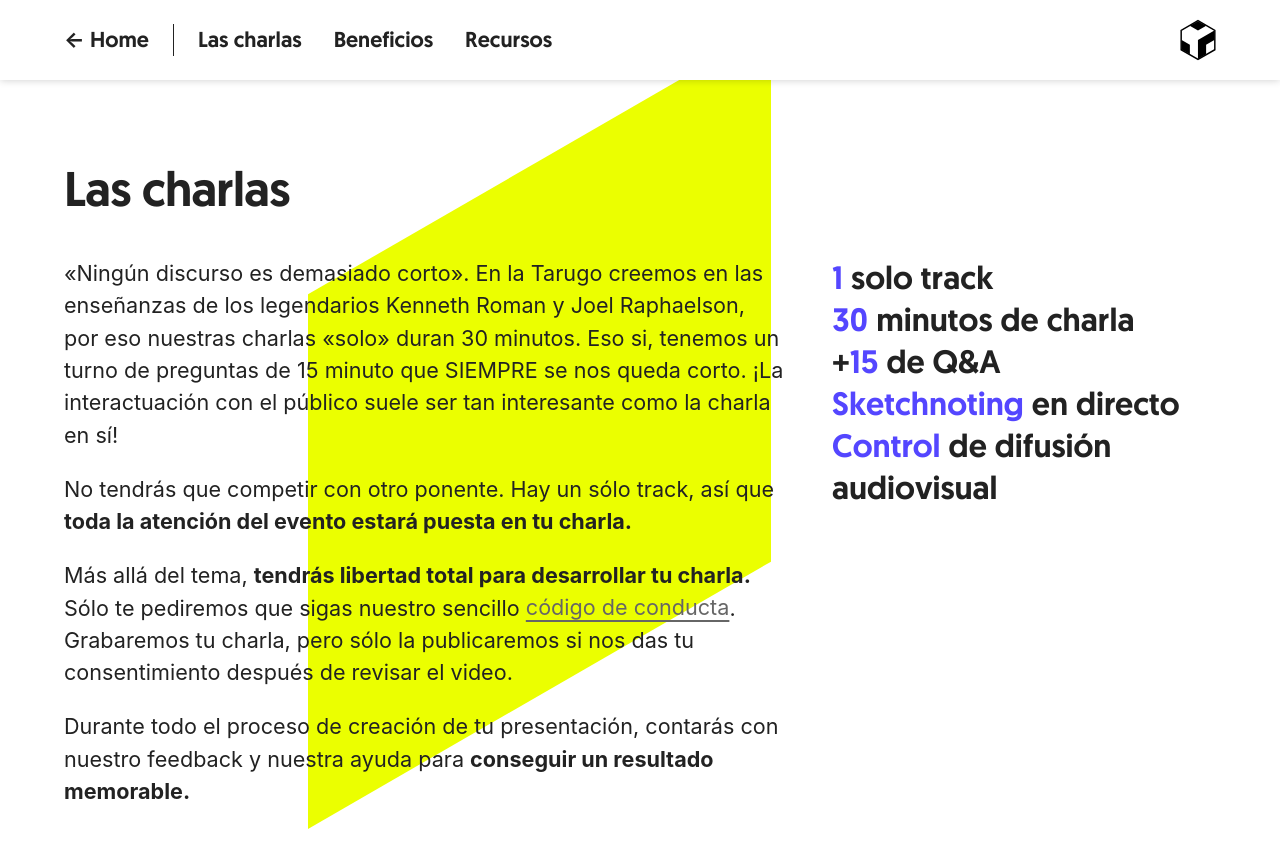
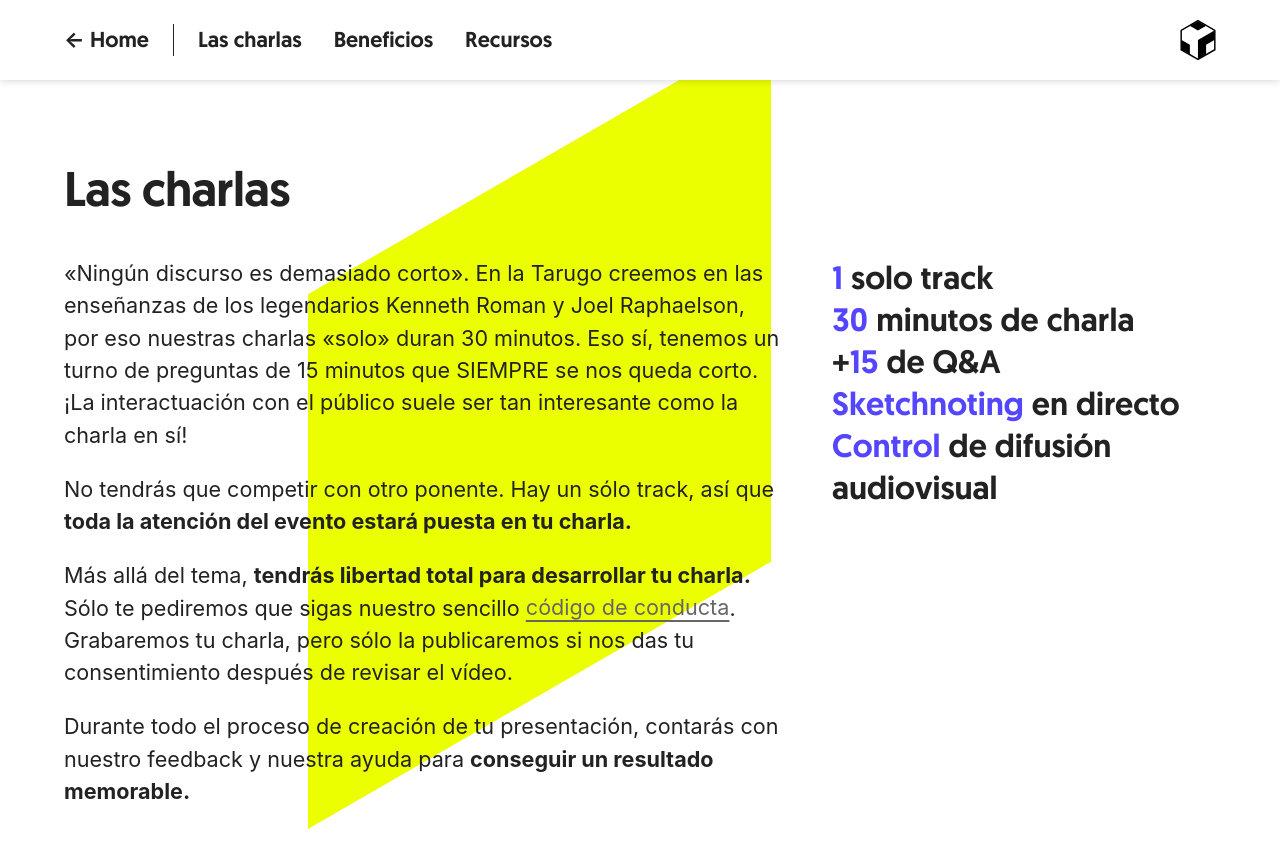
Before and after one commit to tarugoconf/tarugo22, a Jekyll site: the page built from speakers.html, in a window 1280 px wide and 900 px high, scrolled down 2380 px. Shown: the top 868 px of the window. Built offline with Jekyll 4.4.1, drawn with Linux system fonts in a browser that asks for light colours; some of the changed text lies outside the part shown.

Commit message:
typos en speakers corregidas

```diff
--- a/speakers.html
+++ b/speakers.html
@@ -49,11 +49,11 @@
     <strong>Control</strong> de difusión audiovisual
 
   text: |
-    «Ningún discurso es demasiado corto». En la Tarugo creemos en las enseñanzas de los legendarios Kenneth Roman y Joel Raphaelson, por eso nuestras charlas «solo» duran 30 minutos. Eso si, tenemos un turno de preguntas de 15 minuto que SIEMPRE se nos queda corto. ¡La interactuación con el público suele ser tan interesante como la charla en sí!
+    «Ningún discurso es demasiado corto». En la Tarugo creemos en las enseñanzas de los legendarios Kenneth Roman y Joel Raphaelson, por eso nuestras charlas «solo» duran 30 minutos. Eso sí, tenemos un turno de preguntas de 15 minutos que SIEMPRE se nos queda corto. ¡La interactuación con el público suele ser tan interesante como la charla en sí!
 
     No tendrás que competir con otro ponente. Hay un sólo track, así que **toda la atención del evento estará puesta en tu charla.**
 
-    Más allá del tema, **tendrás libertad total para desarrollar tu charla.** Sólo te pediremos que sigas nuestro sencillo [código de conducta](codigo-de-conducta.html). Grabaremos tu charla, pero sólo la publicaremos si nos das tu consentimiento después de revisar el video.
+    Más allá del tema, **tendrás libertad total para desarrollar tu charla.** Sólo te pediremos que sigas nuestro sencillo [código de conducta](codigo-de-conducta.html). Grabaremos tu charla, pero sólo la publicaremos si nos das tu consentimiento después de revisar el vídeo.
 
     Durante todo el proceso de creación de tu presentación, contarás con nuestro feedback y nuestra ayuda para **conseguir un resultado memorable.**
 
@@ -86,15 +86,15 @@
   - title: Sketchnoting
     icon: blueprint.svg
     description: Tu charla será «dibujada» por nuestro sketchnoter y podrás disponer del dibujo y difundirlo como consideres.
-  - title: Video
+  - title: Vídeo
     icon: video.svg
-    description: Tu charla será grabada por 4 cámaras que recogeran todos los detalles y publicada en Vimeo. Si nos das tu consentimiento, claro :)
+    description: Tu charla será grabada por 4 cámaras que recogerán todos los detalles y publicada en Vimeo. Si nos das tu consentimiento, claro :)
   - title: Transporte
     icon: taxi.svg
     description: Nos haremos cargo no sólo de tu viaje hasta Madrid sino de tus desplazamientos dentro de la ciudad. Faltaría más.
   - title: Networking
     icon: networking.svg
-    description: Acceso a la exclusiva cena de mecenas y ponentes donde conoceras y te conocerán en un ambiente familiar.
+    description: Acceso a la exclusiva cena de mecenas y ponentes donde conocerás y te conocerán en un ambiente familiar.
   - title: Cariño
     icon: music.svg
     description: Para nosotros no serás un ponente sino nuestro invitado. Nos dejaremos la piel para que te sientas como en casa.
@@ -182,9 +182,9 @@
   links:
   - text: El postmortem, con todas las cifras de la edición anterior
     href: https://bonillaware.com/postmortem-tarugo4
-  - text: Video-resumen de la última edición (2019)
+  - text: Vídeo-resumen de la última edición (2019)
     href: https://vimeo.com/384584744
-  - text: Video-resumen de la tarugo3 (2018)
+  - text: Vídeo-resumen de la tarugo3 (2018)
     href: https://vimeo.com/304015791
   - text: Álbumes en Flickr con las fotos de todas las ediciones
     href: https://www.flickr.com/photos/tarugoconf/albums
```
Also changed, not shown: other parts of speakers.html (+3 -3 lines).
